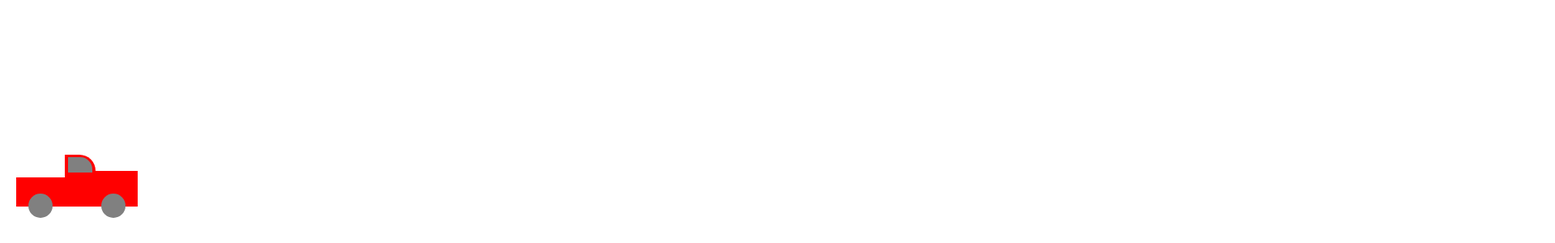
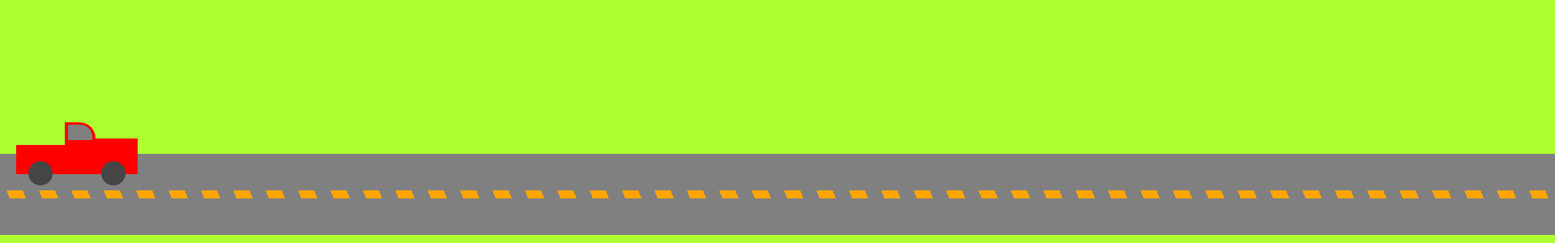
Before and after one commit to julian2bot/Css, a plain HTML site: page index.html in a window 1280 px wide. Shown: the part 500-800 px from the top of the page at 81% size, 1920 px wide, since content can reach past the window. Drawn offline with Linux system fonts and the light colour scheme.

Commit message:
route + voiture ok

```diff
--- a/assets/style/car.css
+++ b/assets/style/car.css
@@ -1,14 +1,16 @@
 
 #car{
     position: absolute;
-    bottom: 40px;
+    bottom: 80px;
     left: 20px;
+    /* right: 100%; */
     /* optimal */
     /* height: 160px;
     width: 300px; */
 
     height: 80px;
     width: 150px;
+    /* animation: moveCar 20s infinite; */
 }
 
 
@@ -60,7 +62,7 @@
 
     top:100%;
     translate: 0 -70% ;
-    background-color: gray;
+    background-color: rgb(69, 69, 69);
     border-radius: 50%;
 }
 
@@ -81,3 +83,14 @@
 #roueAvant{
     right: 10%;
 }
+
+
+
+@keyframes moveCar {
+    from{
+        left: 0;
+    }
+    to{
+        left: 100%;
+    }
+}
--- /dev/null
+++ b/assets/style/route.css
@@ -0,0 +1,31 @@
+#route{
+    position: absolute;
+    width: 200%;
+    left: -30px;
+    bottom: 10px;
+    height: 100px;
+    background-color: grey;
+
+
+    -moz-transform: skew(23deg, 0deg);
+    -webkit-transform: skew(23deg, 0deg);
+    -o-transform: skew(23deg, 0deg);
+    -ms-transform: skew(23deg, 0deg);
+    transform: skew(23deg, 0deg);
+}
+#route::after{
+    content: "";
+    position: absolute;
+    top: 50%;
+    translate: 0 -50%;
+    width: 100%;
+    height: 10px;
+
+    background: repeating-linear-gradient(
+        90deg,
+        orange,
+        orange 20px,
+        transparent 20px,
+        transparent 40px
+    );
+}
--- a/assets/style/style.css
+++ b/assets/style/style.css
@@ -9,4 +9,5 @@ html, body{
     height: 100vh;
     width: 100vw;
     overflow: hidden;
+    background-color: greenyellow;
 }
--- a/index.html
+++ b/index.html
@@ -6,8 +6,12 @@
     <title>Document</title>
     <link rel="stylesheet" href="assets/style/style.css">
     <link rel="stylesheet" href="assets/style/car.css">
+    <link rel="stylesheet" href="assets/style/route.css">
 </head>
 <body>
+
+
+    <div id="route"></div>
     <div id="car">
 
         <div id="arriere"></div>
```
